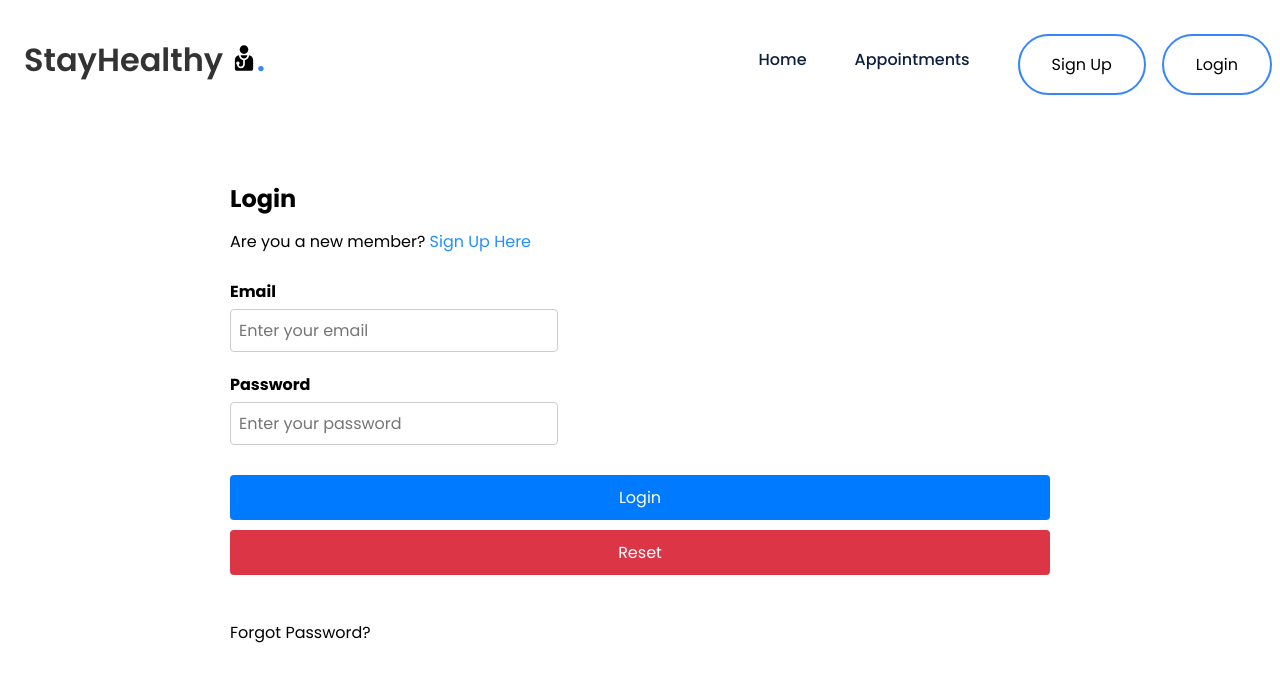
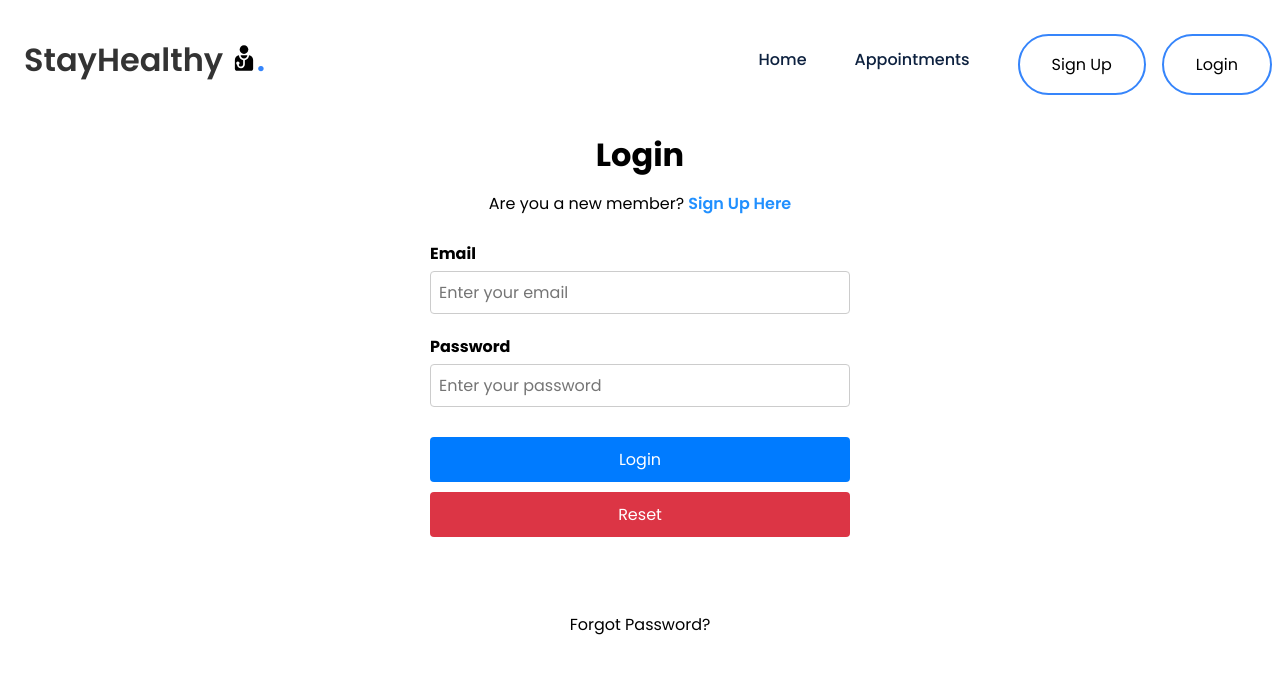
Before and after one commit to sairaj04/capstone-medical-app, a React (Create React App) app: page /Login in a window 1280 px wide. Shown: the top 682 px of the page. Built offline with nearby package versions, Linux system fonts and the light colour scheme.

Commit message:
Added some style adjustment to Login & Sign Up

```diff
--- a/src/Components/Login/Login.css
+++ b/src/Components/Login/Login.css
@@ -1,11 +1,31 @@
 .container {
-    max-width: 900px;
+    max-width: 500px;
     margin: 0 auto;
     padding: 40px;
     margin-top: 10%;
-
   }
 
+  .login h1 {
+    margin-bottom: 20px;
+    text-align: center;
+    color: #3c79a7;
+    letter-spacing:.1em;
+  }
+
+  .login-text {
+    margin-top: 30px;
+    text-align: center;
+  }
+
+  .login-text1 {
+    text-align: center;
+  }
+
+  .login-text1  span{
+    color: #3c79a7;
+    font-weight: 600;
+    cursor: pointer;
+  }
 
   .form-group {
     margin-bottom: 20px;
@@ -18,7 +38,7 @@
   }
 
   .form-control {
-    width: 40%;
+    width: 100%;
     padding: 8px;
     font-size: 16px;
     border: 1px solid #ccc;
--- a/src/Components/Login/Login.js
+++ b/src/Components/Login/Login.js
@@ -4,12 +4,12 @@ import "./Login.css";
 
 const Login = () => {
     return (
-        <div className="container">
+        <div className="container" style={{marginTop: '5%'}}>
             <div className="login-grid">
                 <div className="login-text">
-                    <h2>Login</h2>
+                    <h1>Login</h1>
                 </div>
-                <div className="login-text">
+                <div className="login-text1">
                     Are you a new member? <span><a href="/Sign_Up" style={{ color: "#2190FF" }}> Sign Up Here</a></span>
                 </div>
                 <br />
--- a/src/Components/Sign_Up/Sign_Up.js
+++ b/src/Components/Sign_Up/Sign_Up.js
@@ -1,6 +1,7 @@
 import React from "react";
 import { Link } from "react-router-dom";
 import "./Sign_Up.css";
+
 const Sign_Up = () => {
     return (
         <div className="container" style={{ marginTop: "5%" }}>
```
